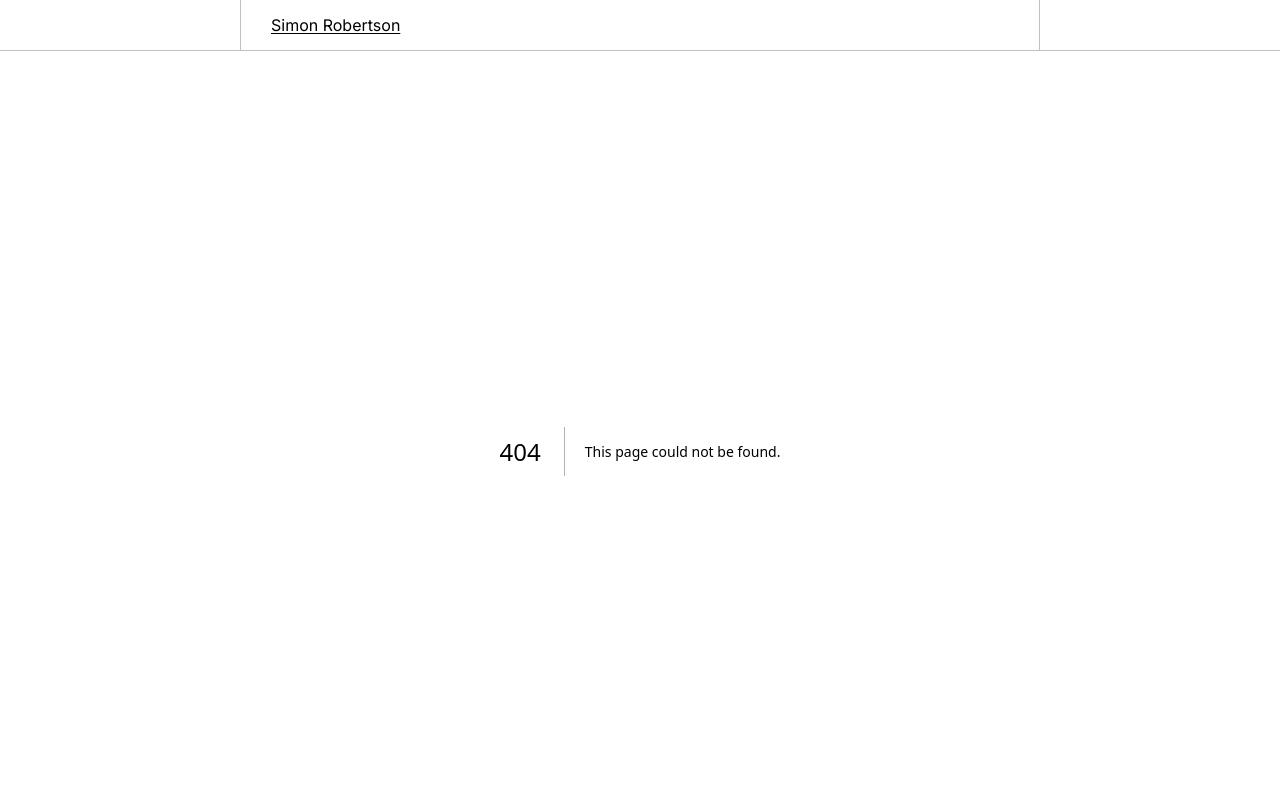
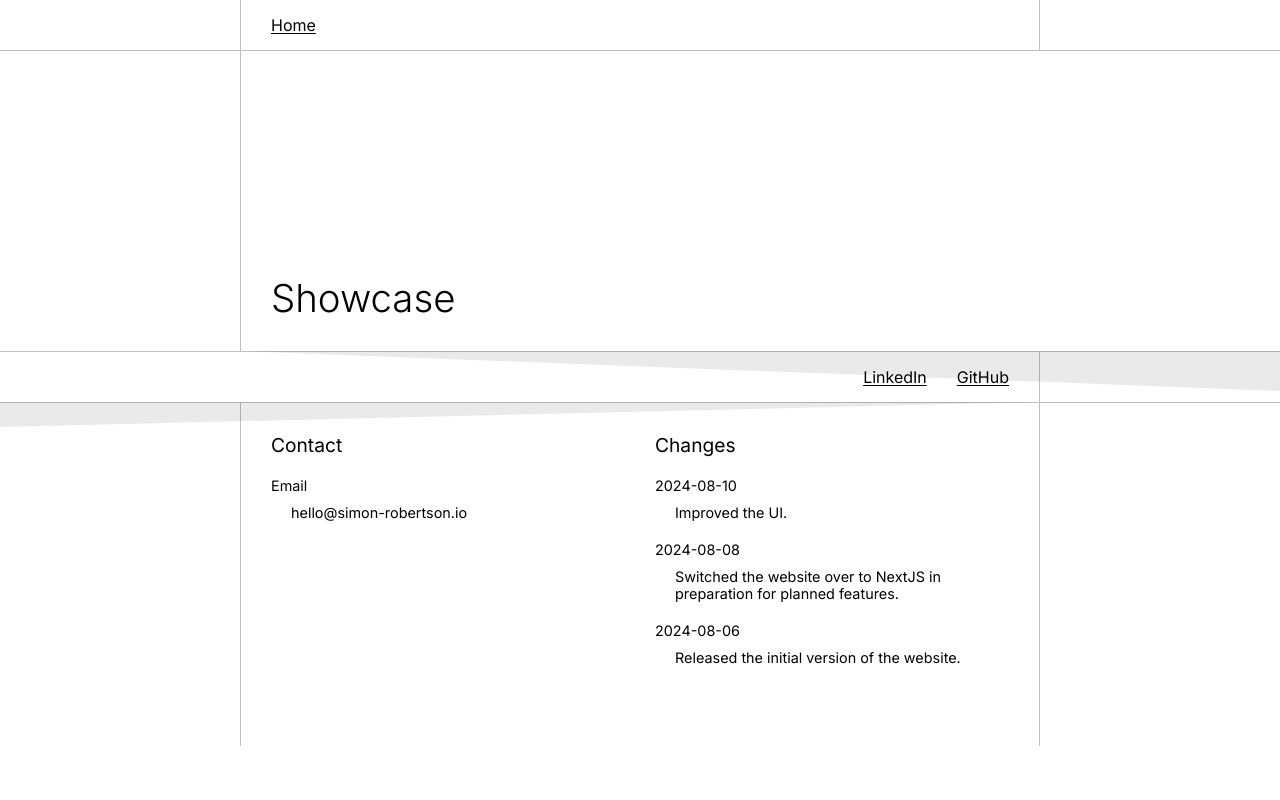
Before and after one commit to simon-robertson/simon-robertson-io, a Next.js app: page /showcase in a window 1280 px wide. Before the commit this address had no page. Shown: the top 800 px of the page. Built offline with nearby package versions, Linux system fonts and the light colour scheme.

Commit message:
Initial work for the "showcase" page

```diff
--- /dev/null
+++ b/src/app/showcase/page.tsx
@@ -0,0 +1,27 @@
+import { PageContents } from "@/components/page-contents"
+import { PageHeader } from "@/components/page-header"
+
+import { ShowcaseSection } from "@/components/sections/showcase-section"
+
+import { fetchShowcaseArticles } from "@/network/actions/showcase"
+
+import { getMetadataForPath } from "@/routes"
+
+import { Fragment } from "react"
+
+export const metadata = getMetadataForPath("/showcase")
+
+export default async function Page() {
+    const showcaseArticles = await fetchShowcaseArticles()
+
+    const sectionNodes = showcaseArticles.map((showcase) => {
+        return <ShowcaseSection key={showcase.slug} showcase={showcase} />
+    })
+
+    return (
+        <Fragment>
+            <PageHeader heading="Showcase" />
+            <PageContents>{sectionNodes}</PageContents>
+        </Fragment>
+    )
+}
--- a/src/components/page-footer/index.tsx
+++ b/src/components/page-footer/index.tsx
@@ -17,8 +17,17 @@ export async function PageFooter() {
     return (
         <aside className="row no-border">
             <div className="col-mid page-footer">
-                <h3>Changes</h3>
-                <dl>{changeNodes}</dl>
+                <div>
+                    <h3>Contact</h3>
+                    <dl>
+                        <dt>Email</dt>
+                        <dd>hello@simon-robertson.io</dd>
+                    </dl>
+                </div>
+                <div>
+                    <h3>Changes</h3>
+                    <dl>{changeNodes}</dl>
+                </div>
             </div>
         </aside>
     )
--- a/src/components/page-navigation/index.tsx
+++ b/src/components/page-navigation/index.tsx
@@ -4,9 +4,15 @@ export function PageNavigation() {
     const routes = getBaseRoutes()
 
     const linkNodes = routes.map((route) => {
+        let title = route.title
+
+        if (route.path === "/") {
+            title = "Home"
+        }
+
         return (
             <a key={route.path} href={route.path}>
-                {route.title}
+                {title}
             </a>
         )
     })
--- /dev/null
+++ b/src/components/page-section-article/index.tsx
@@ -0,0 +1,21 @@
+import { ReactNode } from "react"
+
+type Props = {
+    readonly heading: string
+    readonly children: ReactNode
+    readonly edge?: ReactNode
+}
+
+export function PageSectionArticle({ heading, children, edge }: Props) {
+    return (
+        <article className="row section">
+            {edge ? <div className="col-min edge">{edge}</div> : null}
+            <div className="col-mid">
+                <header className="section-header">
+                    <h2>{heading}</h2>
+                </header>
+                {children}
+            </div>
+        </article>
+    )
+}
--- /dev/null
+++ b/src/components/sections/showcase-section/index.tsx
@@ -0,0 +1,18 @@
+import { PageSectionArticle } from "@/components/page-section-article"
+
+import { Showcase } from "@/network/actions/showcase"
+
+type Props = {
+    readonly showcase: Showcase
+}
+
+export async function ShowcaseSection({ showcase }: Props) {
+    return (
+        <PageSectionArticle heading={showcase.title}>
+            <p>
+                The following quotes are a few recommendations from LinkedIn that I have received
+                from people I have had the pleasure of working with.
+            </p>
+        </PageSectionArticle>
+    )
+}
--- a/src/globals.css
+++ b/src/globals.css
@@ -62,14 +62,15 @@ a {
 }
 
 a.with-arrow {
-    display: flex;
+    display: inline-flex;
     flex-direction: row;
     align-items: center;
+    gap: 2px;
 }
 
 a.with-arrow svg {
-    width: 24px;
-    height: 24px;
+    width: 20px;
+    height: 20px;
 }
 
 blockquote {
@@ -167,8 +168,18 @@ figure img {
 }
 
 .col-mid.page-footer {
+    padding-bottom: var(--space-5);
+    display: grid;
+    grid-template-columns: 1fr;
+    grid-template-rows: auto;
+    gap: var(--space-3);
     font-size: 0.9rem;
-    padding-bottom: var(--space-5);
+}
+
+.col-mid.page-footer > div {
+    display: flex;
+    flex-direction: column;
+    gap: var(--space-2);
 }
 
 .col-mid-max {
@@ -194,6 +205,10 @@ figure img {
     .col-mid.page-navigation {
         gap: var(--space-3);
     }
+
+    .col-mid.page-footer {
+        grid-template-columns: 1fr 1fr;
+    }
 }
 
 @media screen and (min-width: 1000px) {
--- /dev/null
+++ b/src/network/actions/showcase.ts
@@ -0,0 +1,11 @@
+export type Showcase = {
+    readonly slug: string
+    readonly title: string
+    readonly details: string
+    readonly images: string[]
+}
+
+export async function fetchShowcaseArticles(): Promise<Showcase[]> {
+    // TODO: Move these over to Turso
+    return []
+}
```
Also changed, not shown: src/routes.ts (+7 -0 lines).
